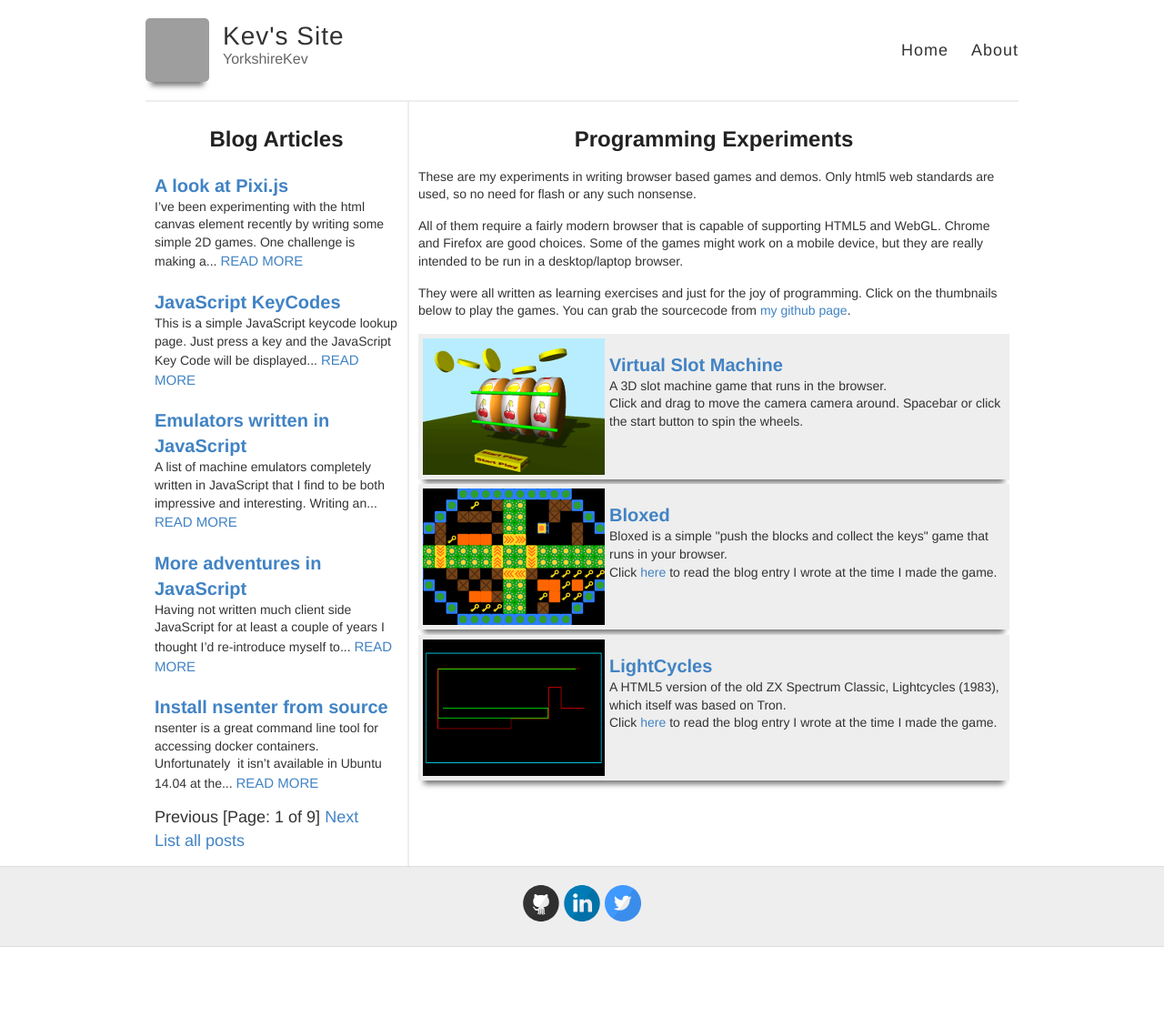
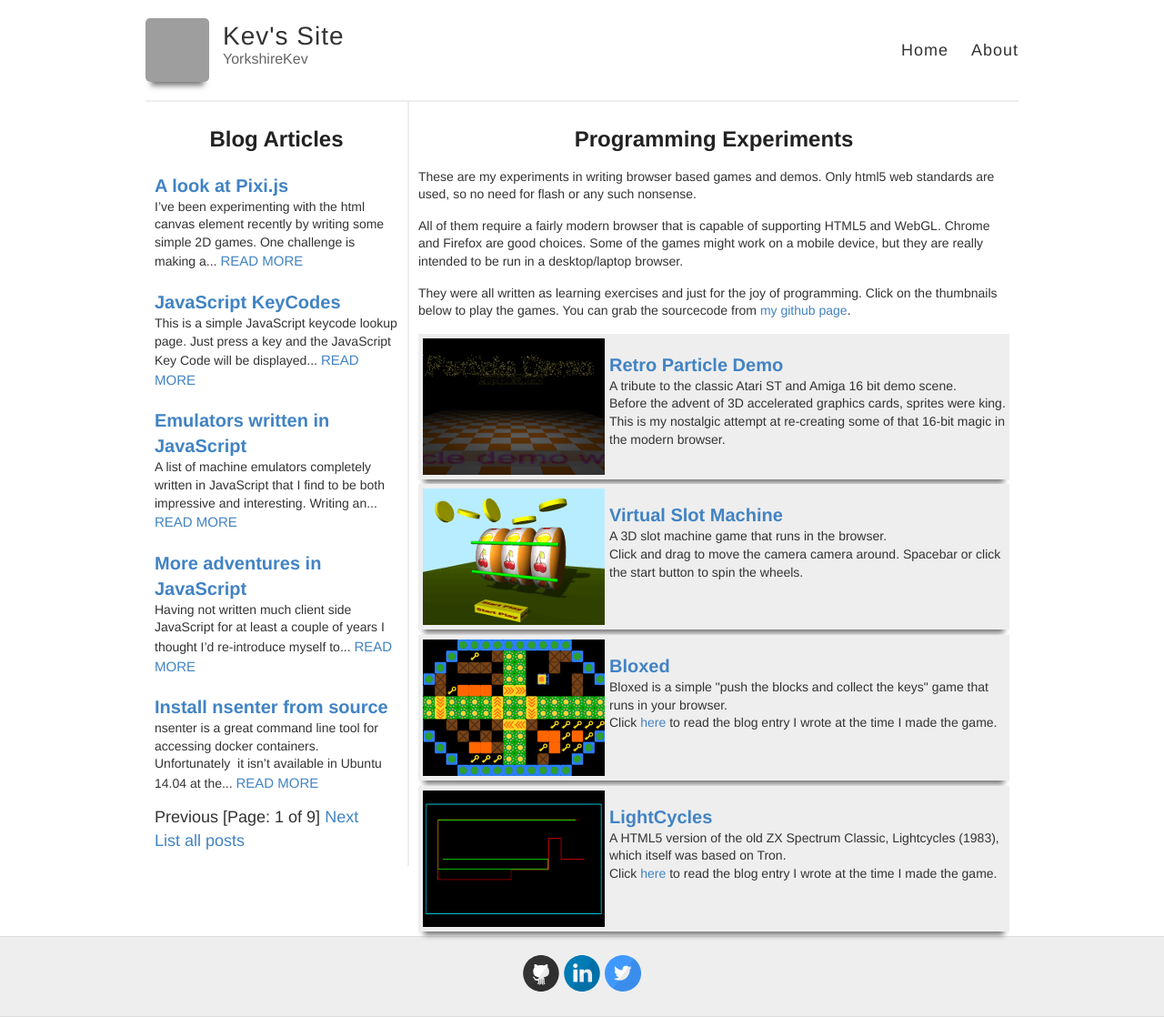
Before and after one commit to YorkshireKev/kevssite.com-jekyll-version, a Jekyll site: the page built from index.html, in a window 1280 px wide. Shown: the whole page at 91% size. Built offline with Jekyll 4.4.1, drawn with Linux system fonts in a browser that asks for light colours; the list of posts is cut into pages by our own code; before the commit the page ends 1041 px from its top, so only the background shows below that; grey boxes are pictures that could not be loaded.

Commit message:
Add particle demo to experiments section

```diff
--- a/_layouts/frontpage.html
+++ b/_layouts/frontpage.html
@@ -47,6 +47,13 @@
         <div>
         <table class="gameentries">
           <tr class="gameentry">
+            <td><a href="/retro-particle-demo"><img class="thumbnail" src="/images/particle-thumbnail.png">
+            <h3>Retro Particle Demo</a></h3>
+            <p>A tribute to the classic Atari ST and Amiga 16 bit demo scene.<br/>
+            Before the advent of 3D accelerated graphics cards, sprites were king. This is my nostalgic attempt at re-creating some of that 16-bit magic in the modern browser.</p>
+            </td>
+          </tr>
+          <tr class="gameentry">
             <td><a href="/virtual-slot-machine"><img class="thumbnail" src="/images/virt-slots-thumbnail.png">
             <h3>Virtual Slot Machine</a></h3>
             <p>A 3D slot machine game that runs in the browser.<br/>
```
Also changed, not shown: images/particle-thumbnail.png (added).
